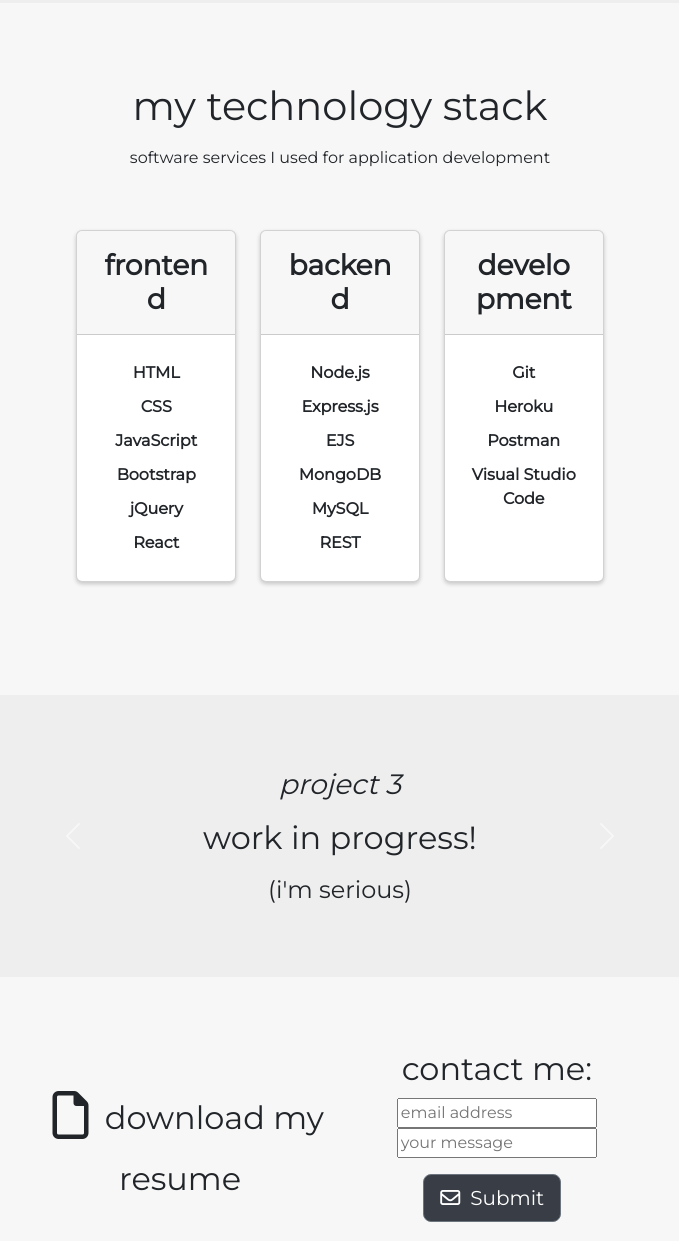
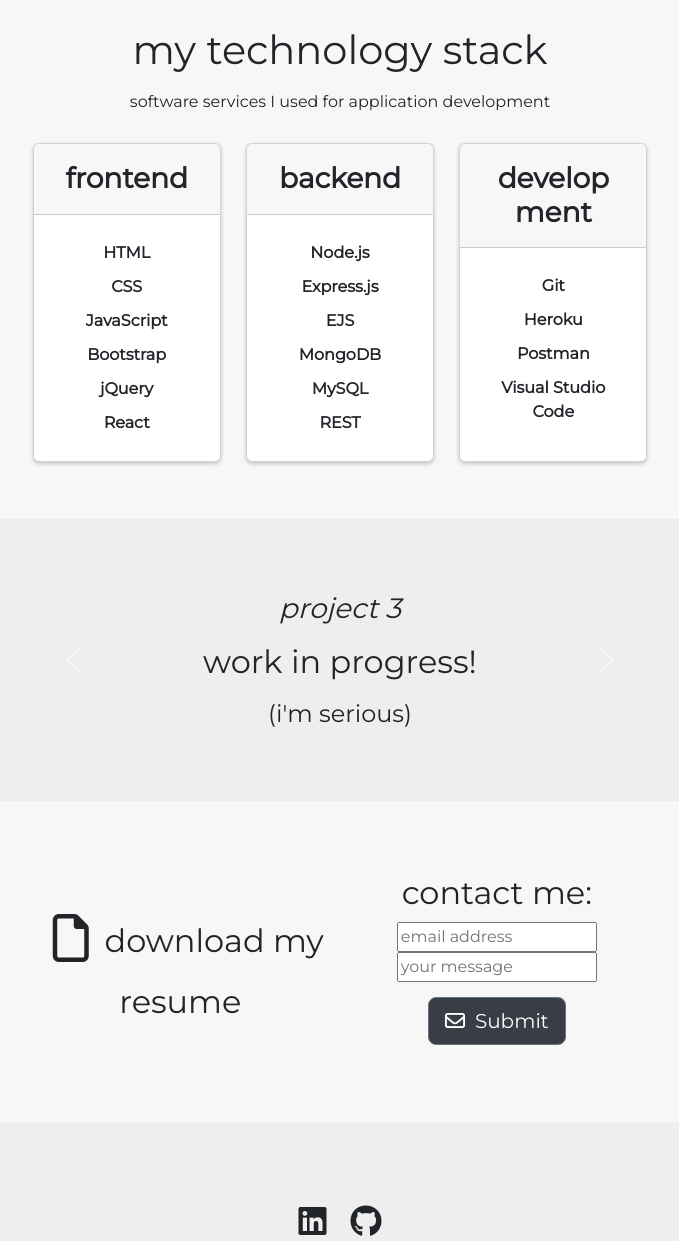
Before and after one commit to kubatecza/website-portfolio, a plain HTML site: page index.html in a window 1280 px wide. Shown: the part 934-2175 px from the top of the page, without its empty margins (300-979 px from the left). Drawn offline with nearby package versions, Linux system fonts and the light colour scheme.

Commit message:
second release, changed design for mobile-friendly

```diff
--- a/index.html
+++ b/index.html
@@ -32,9 +32,9 @@
 <!-- Navbar -->
 <section id="nav" class="light-section">
 <div class="container-fluid">
-<nav class="navbar fixed-top navbar-expand navbar-light">
+<nav class="navbar fixed-top navbar-expand-lg navbar-light">
   <a class="navbar-brand" href="#">Portfolio</a>
-  <button class="navbar-toggler" type="button" data-toggle="collapse" data-target="#navbarSupportedContent"
+  <button class="navbar-toggler" type="button" data-bs-toggle="collapse" data-bs-target="#navbarSupportedContent" aria-controls="navbarSupportedContent" aria-expanded="false" aria-label="Toggle navigation">
     <span class="navbar-toggler-icon"></span>
   </button>
 
@@ -56,18 +56,20 @@
 </nav>
 </div>
 </section>
+
+
 <!-- Home -->
 <section id="home" class="light-section">
 
-  <div class="container-fluid welcome">
-    <div>
+  <div class="container-fluid welcome row">
+    <div class="col-lg-6 col-md-6 col-sm-12">
       <h1 class="main-heading">Hi, I'm Kuba</h1>
       <p>a frontend developer<br>
       let's get to know each other</p>
       <button type="button"  class="btn btn-secondary btn-home"><i class="btn-icon fa-solid fa-terminal"></i><a href="#contact">we should code together!</a></button>
     </div>
     <div class="col-lg-6 col-md-6 col-sm-12">
-      <img class="img-fluid" src="https://drive.google.com/uc?export=download&id=1B1pVTF78z9Fd2_2XoCcn9TPNz5Dx9Tex" alt="profile-picture">
+      <img class="img" src="https://drive.google.com/uc?export=download&id=1B1pVTF78z9Fd2_2XoCcn9TPNz5Dx9Tex" alt="profile-picture">
     </div>
 
  </>
@@ -97,7 +99,7 @@
 <!-- Stack -->
 
 <section class="light-section reveal" id="stack">
-  <div class="container-fluid">
+
   <h1 class="section-heading">
     my technology stack
   </h1>
@@ -105,7 +107,7 @@
 
     <div class="row card-row">
 
-      <div class="col-lg-4 ">
+      <div class="col-lg-4 col-md-6 col-sm-12 stack-column">
         <div class="card h-100">
           <div class="card-header">
             <h3>frontend</h3>
@@ -121,7 +123,7 @@
         </div>
       </div>
 
-      <div class="col-lg-4 ">
+      <div class="col-lg-4 col-md-6 col-sm-12 stack-column">
         <div class="card h-100">
           <div class="card-header">
             <h3>backend</h3>
@@ -137,7 +139,7 @@
         </div>
       </div>
 
-      <div class="col-lg-4 ">
+      <div class="col-lg-4 col-md-6 col-sm-12 stack-column">
         <div class="card h-100">
           <div class="card-header">
             <h3>development</h3>
@@ -153,7 +155,6 @@
 
 
       </div>
-    </div>
 </section>
 
 <!-- Projects -->
@@ -209,17 +210,17 @@
 
 <section class="light-section reveal" id="contact">
 
-  <div class="container-fluid welcome">
-    <div class="col-lg-6 col-md-6 col-sm-12">
+  <div class="row container-fluid welcome">
+    <div class="col-lg-6 col-md-12 col-sm-12">
       <a href="https://drive.google.com/uc?export=download&id=1ctC9jSb58AsJp1jQL57XNHQqb9690jl2" download="cvJakubTecza.pdf"><i class="fa-regular fa-3x social fa-file"></i><span class="cv-text">download my resume</span></a>
     </div>
-    <div class="form-group col-lg-6 col-md-6 col-sm-12">
+    <div class="form-group col-lg-6 col-md-12 col-sm-12">
     <h2>contact me:</h2>
     <form action="https://formspree.io/f/mrgdlwpj" method="POST">
       <input type="hidden" name="_subject" value="New email - Portfolio">
-      <input type="email" name="email" placeholder="email address" required>
+      <input class="input-contact" type="email" name="email" placeholder="email address" required>
       <input type="hidden" name="_next" value="./thankyou.html">
-      <input type="text" class="" name="message"placeholder="your message" required>
+      <input class="input-contact" type="text" class="" name="message"placeholder="your message" required>
       <button type="submit" class="btn btn-lg btn-secondary btn-home"><i class="fa-regular btn-icon fa-envelope"></i>Submit</button>
     </form>
     </div>
--- a/public/css/styles.css
+++ b/public/css/styles.css
@@ -2,13 +2,25 @@ body {
   font-family: "Montserrat";
   text-align: center;
   margin: 0;
+  background-color: #F7F7F7;
+  justify-content: center;
+  text-align: center;
 }
 
 section {
   padding: 0 15%;
 }
 
-h1, h2, h3, h4, p {
+/* @media only screen and (max-device-width: 480px) {
+
+  section {
+    flex-direction: column-reverse;
+    height: auto;
+}
+} */
+
+
+h2, h3, h4, p {
   margin: 10px;
 }
 
@@ -20,6 +32,8 @@ a {
 a:hover {
   color: #393E46;
 }
+
+
 .main-heading {
   font-size: 3rem;
   line-height: 1.5;
@@ -28,6 +42,11 @@ a:hover {
 .section-heading {
   font-size: 2.5rem;
   line-height: 1.5;
+}
+
+.row {
+  margin-right: calc(-.0 * var(--bs-gutter-x));
+  margin-left: calc(-.0 * var(--bs-gutter-x));
 }
 
 .reveal{
@@ -96,14 +115,16 @@ width: 100%;
 overflow: hidden;
 }
 
-.img-fluid {
+.img {
   width: 75%;
-  opacity: 0.9;
+  max-width: 75%;
+  height: auto;
+  margin: 5%;
 }
 
 .btn-home {
   background-color: #393E46;
-  margin: 5% 3% 5% 0;
+  margin: 5% 0 5% 0;
 }
 
 .btn-home:hover {
@@ -113,8 +134,15 @@ overflow: hidden;
 .btn-icon {
   margin: 0 10px 0 0;
 }
+/* .row card-row {
+margin-right: 0;
+margin-left: 0;
+}; */
 /* STACK */
 
+#stack {
+  padding: 3% 25%;
+}
 .stack-column {
   padding: 3% 2%;
 }
@@ -127,9 +155,9 @@ overflow: hidden;
   margin: 0 10px;
 }
 
-.card-row {
+/* .card-row {
   padding: 50px;
-}
+} */
 
 .card {
   box-shadow: 0 2px 4px 0 rgba(0,0,0,.2);
@@ -155,6 +183,14 @@ overflow: hidden;
   margin-bottom: 1rem;
 }
 
+@media only screen and (max-width: 768px) {
+  .input-contact {
+    position: relative;
+    right: 14px;
+  }
+}
+
+
 /* FOOTER */
 .social {
   margin: 20px 10px;
```
